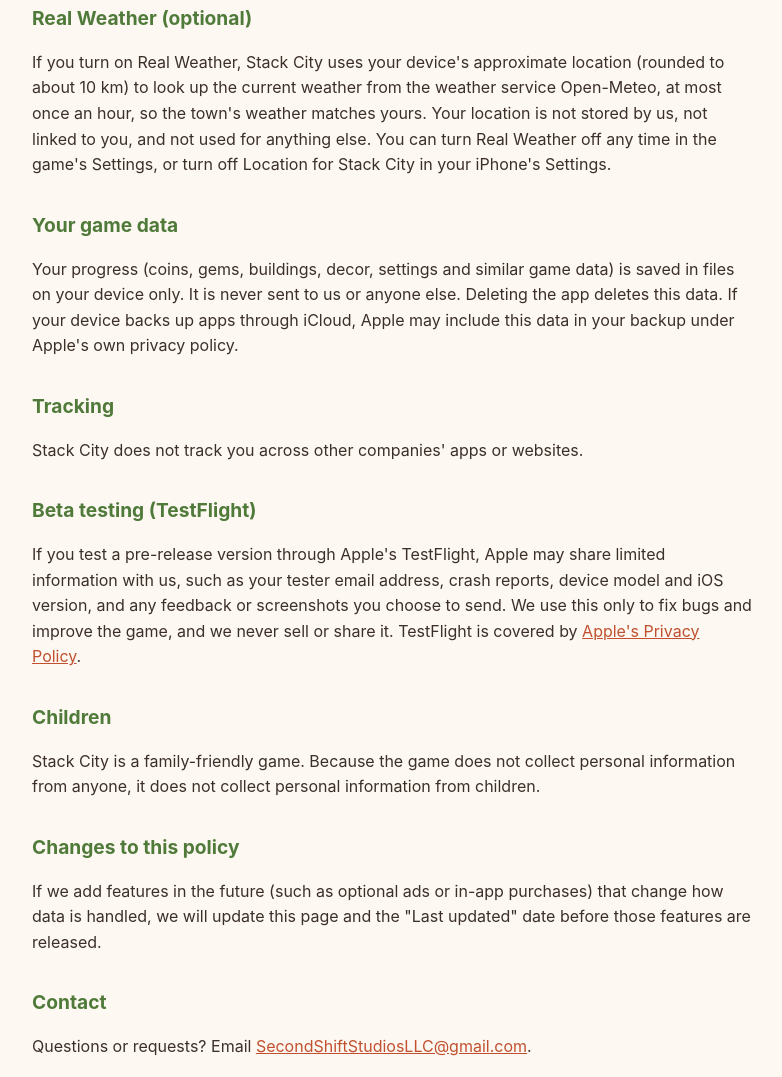
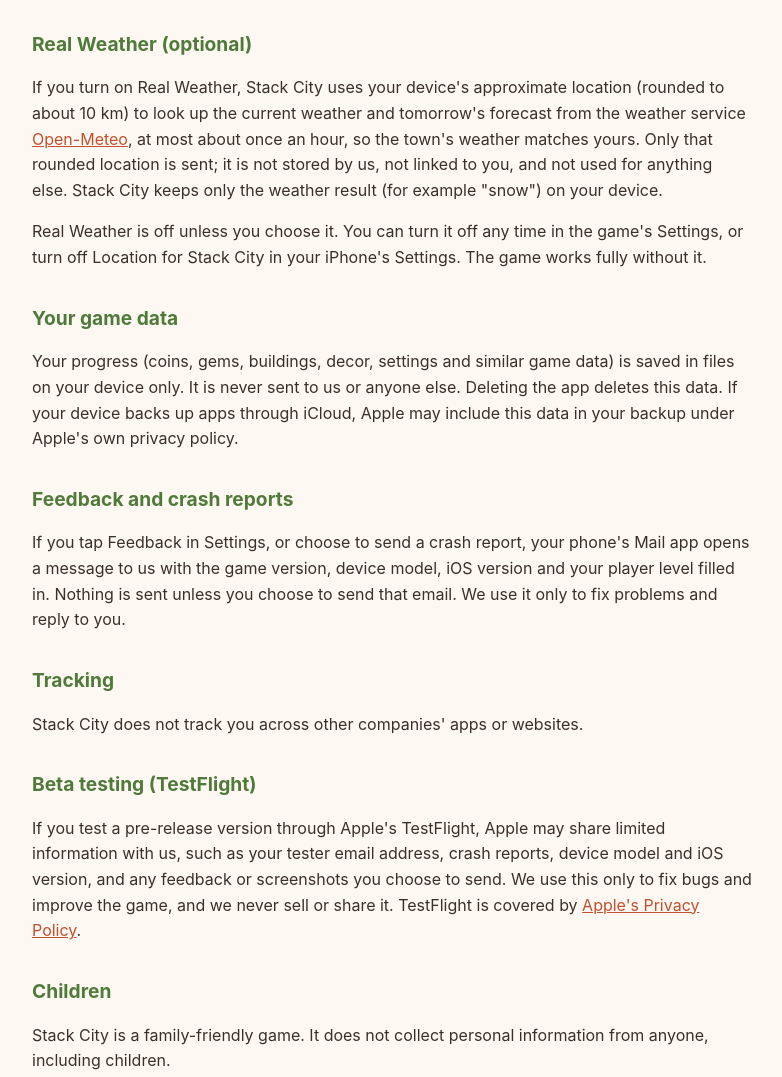
Before and after one commit to Second-Shift-Studios/second-shift-studios.github.io, a plain HTML site: page stackcity/privacy.html in a window 1280 px wide. Shown: the part 516-1593 px from the top of the page, without its empty margins (248-1030 px from the left). Drawn offline with Linux system fonts and the light colour scheme.

Commit message:
Update privacy policy for clarity and detail

```diff
--- a/stackcity/privacy.html
+++ b/stackcity/privacy.html
@@ -22,8 +22,9 @@
   <p class="updated">Last updated: November 15, 2026</p>
 
   <div class="summary">
-    <strong>The short version:</strong> Stack City does not collect, store, or share any of your personal
-    information. Your town and progress are saved only on your own device.
+    <strong>The short version:</strong> Stack City does not collect personal information. Your town and progress are
+    saved only on your own device. If you choose to turn on Real Weather, your approximate area is used only to look up
+    your local weather.
   </div>
 
   <h2>Who we are</h2>
@@ -31,19 +32,27 @@
   email us at <a href="mailto:SecondShiftStudiosLLC@gmail.com">SecondShiftStudiosLLC@gmail.com</a>.</p>
 
   <h2>Information we collect</h2>
-  <p>Stack City does not ask for your name, email, contacts, photos, or any other personal information, and it does not
-  use analytics, advertising, or tracking tools.</p>
+  <p>Stack City does not ask for your name, email, contacts, photos, or any other personal information, and it does
+  not use analytics, advertising, or tracking tools.</p>
 
   <h2>Real Weather (optional)</h2>
-  <p>If you turn on Real Weather, Stack City uses your device's approximate location (rounded to about 10 km) to look up
-  the current weather from the weather service Open-Meteo, at most once an hour, so the town's weather matches yours.
-  Your location is not stored by us, not linked to you, and not used for anything else. You can turn Real Weather off
-  any time in the game's Settings, or turn off Location for Stack City in your iPhone's Settings.</p>
+  <p>If you turn on Real Weather, Stack City uses your device's approximate location (rounded to about 10 km) to look
+  up the current weather and tomorrow's forecast from the weather service
+  <a href="https://open-meteo.com">Open-Meteo</a>, at most about once an hour, so the town's weather matches yours.
+  Only that rounded location is sent; it is not stored by us, not linked to you, and not used for anything else.
+  Stack City keeps only the weather result (for example "snow") on your device.</p>
+  <p>Real Weather is off unless you choose it. You can turn it off any time in the game's Settings, or turn off
+  Location for Stack City in your iPhone's Settings. The game works fully without it.</p>
 
   <h2>Your game data</h2>
   <p>Your progress (coins, gems, buildings, decor, settings and similar game data) is saved in files on your
   device only. It is never sent to us or anyone else. Deleting the app deletes this data. If your device backs
   up apps through iCloud, Apple may include this data in your backup under Apple's own privacy policy.</p>
+
+  <h2>Feedback and crash reports</h2>
+  <p>If you tap Feedback in Settings, or choose to send a crash report, your phone's Mail app opens a message to us
+  with the game version, device model, iOS version and your player level filled in. Nothing is sent unless you
+  choose to send that email. We use it only to fix problems and reply to you.</p>
 
   <h2>Tracking</h2>
   <p>Stack City does not track you across other companies' apps or websites.</p>
@@ -55,8 +64,8 @@
   TestFlight is covered by <a href="https://www.apple.com/legal/privacy/">Apple's Privacy Policy</a>.</p>
 
   <h2>Children</h2>
-  <p>Stack City is a family-friendly game. Because the game does not collect personal information from anyone,
-  it does not collect personal information from children.</p>
+  <p>Stack City is a family-friendly game. It does not collect personal information from anyone, including
+  children.</p>
 
   <h2>Changes to this policy</h2>
   <p>If we add features in the future (such as optional ads or in-app purchases) that change how data is handled,
```
